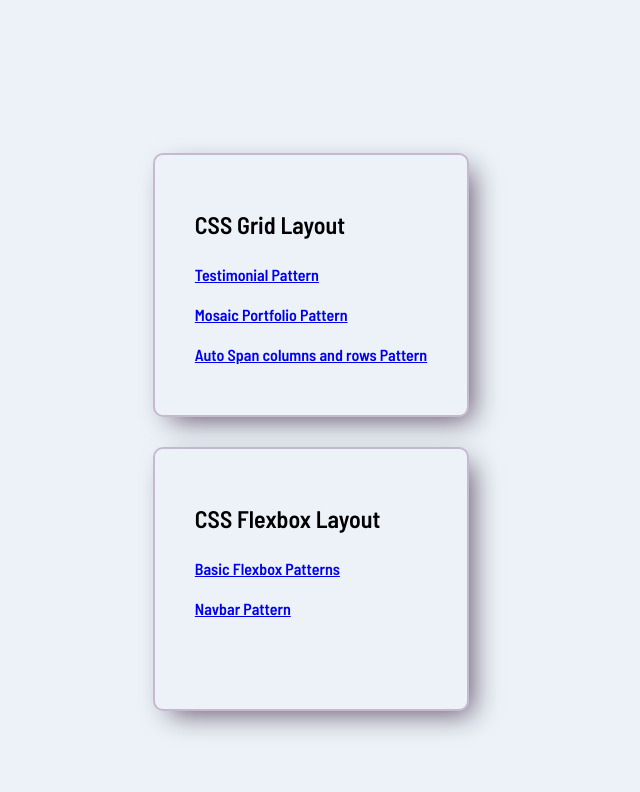
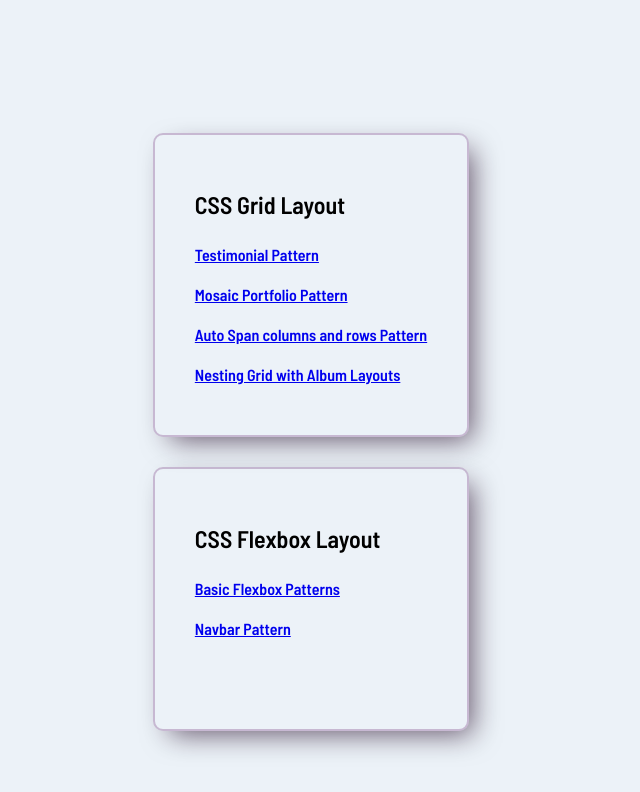
Before and after one commit to rahimianarezoo/CSS-Layout, a plain HTML site: page public/index.html in a window 1280 px wide. Shown: the whole page, without its empty margins (329-969 px from the left). Drawn offline with Linux system fonts and the light colour scheme.

Commit message:
update index

```diff
--- a/public/index.html
+++ b/public/index.html
@@ -22,6 +22,7 @@
       <a href="./Grid/testimonial.html">Testimonial Pattern</a></br>
       <a href="./Grid/mosaic-portfolio.html">Mosaic Portfolio Pattern</a></br>
       <a href="./Grid/auto-span.html">Auto Span columns and rows Pattern</a></br>
+      <a href="./Grid/albums.html">Nesting Grid with Album Layouts</a></br>
     </section>
     <section class="css-flexbox">
       <h2>CSS Flexbox Layout</h2>
```
